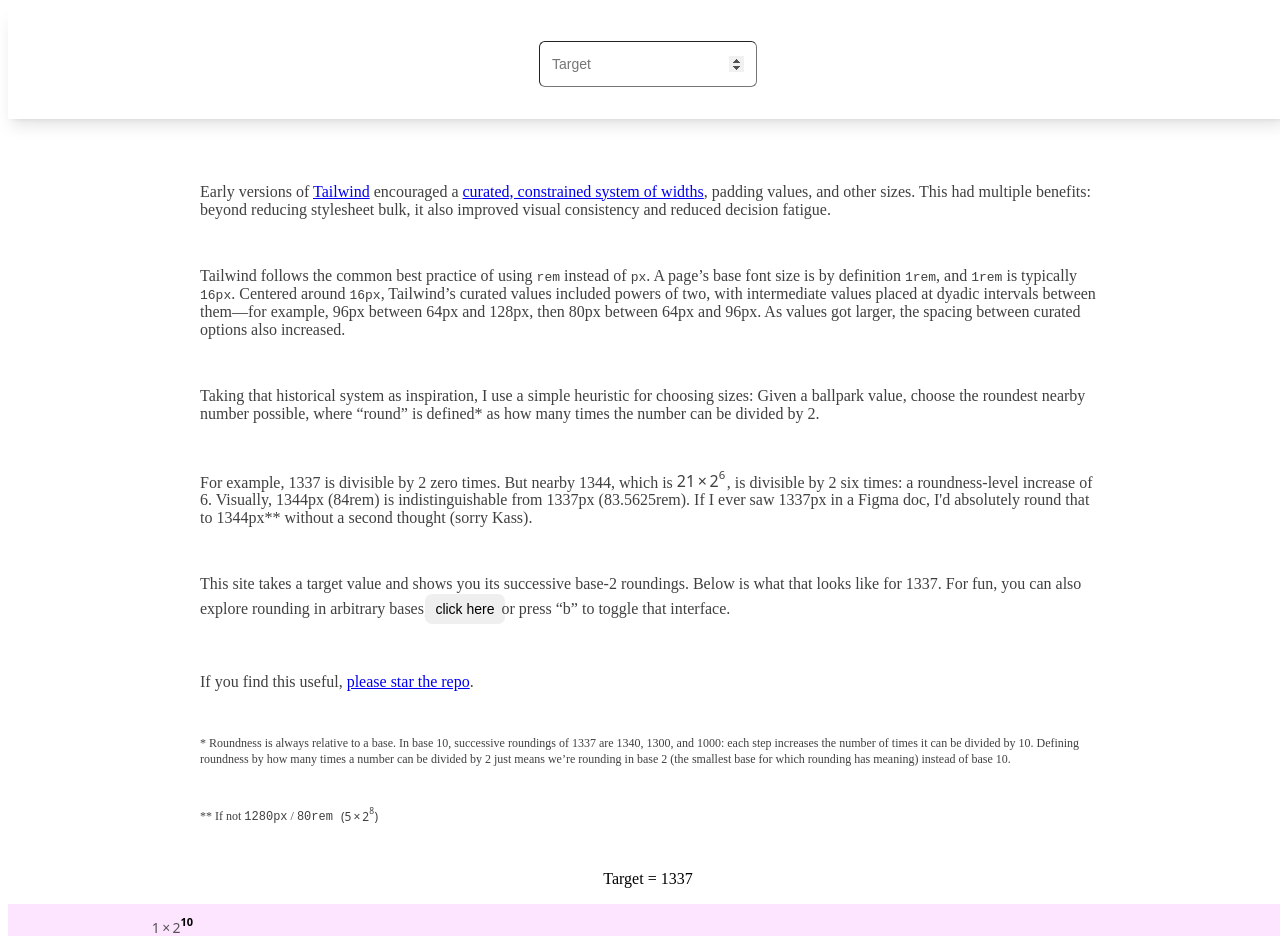
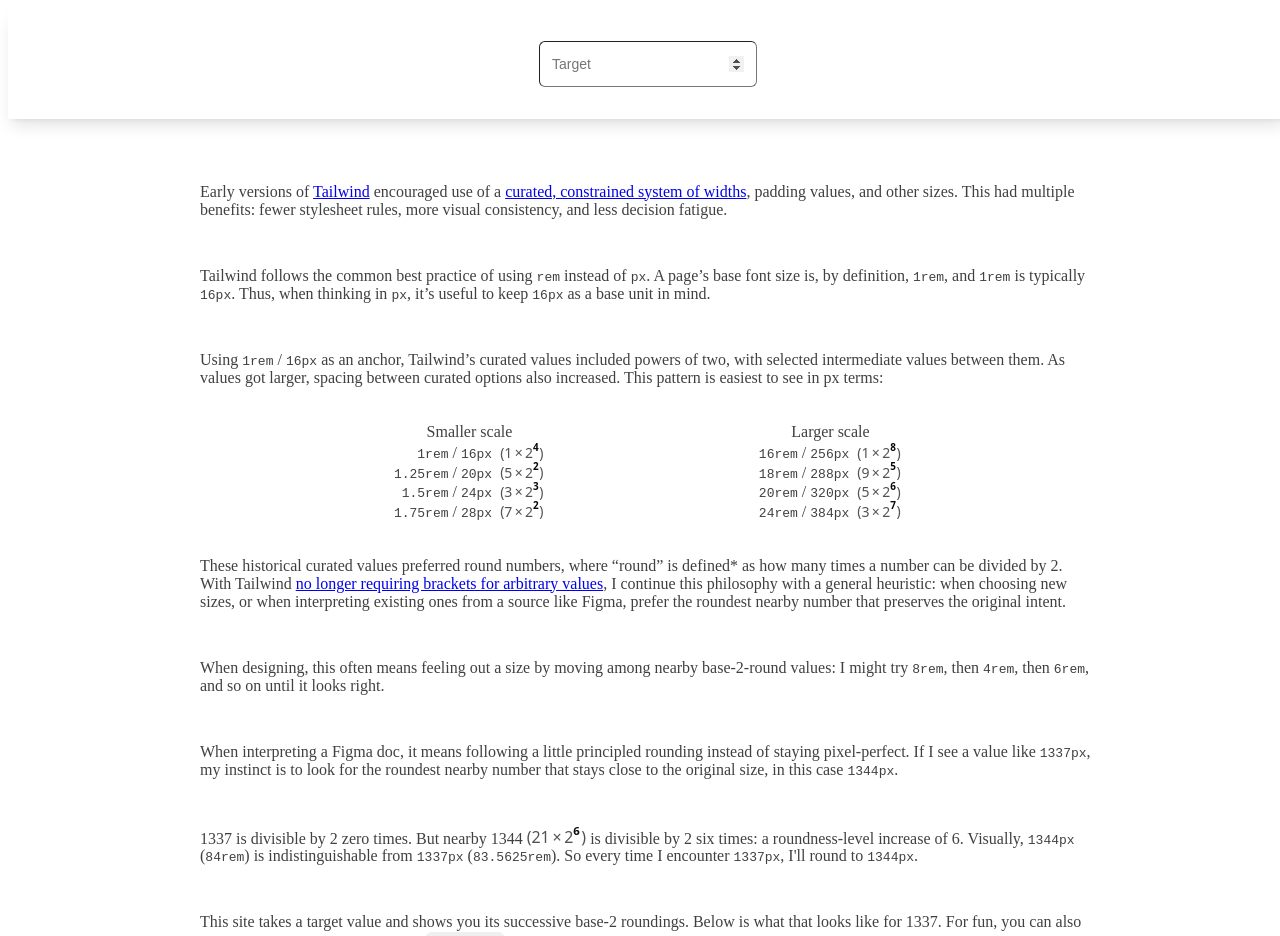
Before and after one commit to jfrancos/objectivelyround, a Svelte app: page / in a window 1280 px wide. Shown: the top 936 px of the page. Built offline with nearby package versions, Linux system fonts and the light colour scheme.

Commit message:
improve story, and de-emphasize numbers better

```diff
--- a/src/App.svelte
+++ b/src/App.svelte
@@ -3,6 +3,8 @@
   import Button from "$lib/components/ui/button/button.svelte";
   import { Input } from "$lib/components/ui/input";
   import { round } from "./lib/utils";
+  import Pow2Form from "./Pow2Form.svelte";
+  import RemPx from "./RemPx.svelte";
 
   let targetInput = $state<number | null>(null);
   let target = $derived<number>(targetInput ?? 1337);
@@ -130,55 +132,122 @@
     >
       <p>
         Early versions of <a
+          rel="noreferrer"
           class="underline"
           target="_blank"
           href="https://tailwindcss.com">Tailwind</a
         >
-        encouraged a
+        encouraged use of a
         <a
+          rel="noreferrer"
           class="underline"
           target="_blank"
           href="https://v3.tailwindcss.com/docs/width"
           >curated, constrained system of widths</a
-        >, padding values, and other sizes. This had multiple benefits: beyond
-        reducing stylesheet bulk, it also improved visual consistency and
-        reduced decision fatigue.
+        >, padding values, and other sizes. This had multiple benefits: fewer
+        stylesheet rules, more visual consistency, and less decision fatigue.
       </p>
 
       <p>
         Tailwind follows the common best practice of using <code>rem</code>
-        instead of
-        <code>px</code>. A page’s base font size is by definition
-        <code>1rem</code>, and <code>1rem</code> is typically
-        <code>16px</code>. Centered around
-        <code>16px</code>, Tailwind’s curated values included powers of two,
-        with intermediate values placed at dyadic intervals between them—for
-        example, 96px between 64px and 128px, then 80px between 64px and 96px.
-        As values got larger, the spacing between curated options also
-        increased.
+        instead of <code>px</code>. A page’s base font size is, by definition,
+        <code>1rem</code>, and <code>1rem</code> is typically <code>16px</code>.
+        Thus, when thinking in <code>px</code>, it’s useful to keep
+        <code>16px</code> as a base unit in mind.
       </p>
 
       <p>
-        Taking that historical system as inspiration, I use a simple heuristic
-        for choosing sizes: Given a ballpark value, choose the roundest nearby
-        number possible, where “round” is defined* as how many times the number
-        can be divided by 2.
+        Using <RemPx px={16} /> as an anchor, Tailwind’s curated values included
+        powers of two, with selected intermediate values between them. As values
+        got larger, spacing between curated options also increased. This pattern
+        is easiest to see in px terms:
+      </p>
+
+      <div class="flex justify-evenly flex-wrap gap-6 p-1">
+        <div class="flex flex-col w-fit gap-0.5">
+          <div class="font-medium text-center">Smaller scale</div>
+          <div
+            class="grid grid-cols-[auto_auto] gap-x-2 items-baseline text-right"
+          >
+            <RemPx px={16} />
+            <Pow2Form coef={1} exp={4} parens class="text-sm" />
+            <RemPx px={20} />
+            <Pow2Form coef={5} exp={2} parens class="text-sm" />
+            <RemPx px={24} />
+            <Pow2Form coef={3} exp={3} parens class="text-sm" />
+            <RemPx px={28} />
+            <Pow2Form coef={7} exp={2} parens class="text-sm" />
+          </div>
+        </div>
+
+        <div class="flex flex-col w-fit gap-0.5">
+          <div class="font-medium text-center">Larger scale</div>
+          <div
+            class="grid grid-cols-[auto_auto] gap-x-2 items-baseline text-right"
+          >
+            <RemPx px={256} />
+            <Pow2Form coef={1} exp={8} parens class="text-sm" />
+            <RemPx px={288} />
+            <Pow2Form coef={9} exp={5} parens class="text-sm" />
+            <RemPx px={320} />
+            <Pow2Form coef={5} exp={6} parens class="text-sm" />
+            <RemPx px={384} />
+            <Pow2Form coef={3} exp={7} parens class="text-sm" />
+          </div>
+        </div>
+      </div>
+      <!-- <p>
+        These historical curated values preferred round numbers, where “round”
+        is defined* as how many times a number can be divided by 2. With
+        Tailwind <a
+          rel="noreferrer"
+          class="underline"
+          target="_blank"
+          href="https://x.com/adamwathan/status/1847360035548012856"
+          >no longer requiring brackets for arbitrary values</a
+        >, I continue to use this philosophy, both: when choosing sizes during
+        design, and when interpreting existing values from a source like Figma.
+      </p> -->
+
+      <p>
+        These historical curated values preferred round numbers, where “round”
+        is defined* as how many times a number can be divided by 2. With
+        Tailwind <a
+          rel="noreferrer"
+          class="underline"
+          target="_blank"
+          href="https://x.com/adamwathan/status/1847360035548012856"
+          >no longer requiring brackets for arbitrary values</a
+        >, I continue this philosophy with a general heuristic: when choosing
+        new sizes, or when interpreting existing ones from a source like Figma,
+        prefer the roundest nearby number that preserves the original intent.
       </p>
 
       <p>
-        For example, 1337 is divisible by 2 zero times. But nearby 1344, which
-        is
-        <math class="font-sans -mr-0.375">
-          <mn>21</mn>
-          <mo>×</mo>
-          <msup>
-            <mn>2</mn>
-            <mn>6</mn>
-          </msup>
-        </math>, is divisible by 2 six times: a roundness-level increase of 6.
-        Visually, 1344px (84rem) is indistinguishable from 1337px (83.5625rem).
-        If I ever saw 1337px in a Figma doc, I'd absolutely round that to
-        1344px** without a second thought (sorry Kass).
+        When designing, this often means feeling out a size by moving among
+        nearby base-2-round values: I might try <code>8rem</code>, then
+        <code>4rem</code>, then <code>6rem</code>, and so on until it looks
+        right.
+      </p>
+
+      <p>
+        When interpreting a Figma doc, it means following a little principled
+        rounding instead of staying pixel-perfect. If I see a value like
+        <code>1337px</code>, my instinct is to look for the roundest nearby
+        number that stays close to the original size, in this case
+        <code>1344px</code>.
+      </p>
+
+      <p>
+        1337 is divisible by 2 zero times. But nearby 1344 <Pow2Form
+          coef={21}
+          exp={6}
+          parens
+          class="-mr-0.375"
+        /> is divisible by 2 six times: a roundness-level increase of 6. Visually,
+        <code>1344px</code> (<code>84rem</code>) is indistinguishable from
+        <code>1337px</code> (<code>83.5625rem</code>). So every time I encounter
+        <code>1337px</code>, I'll round to <code>1344px</code>.
       </p>
 
       <p>
@@ -209,20 +278,6 @@
         times a number can be divided by 2 just means we’re rounding in base 2
         (the smallest base for which rounding has meaning) instead of base 10.
       </p>
-
-      <p class="text-xs">
-        ** If not <code>1280px</code> / <code>80rem</code><math
-          class="font-sans ml-2"
-        >
-          <mo>(</mo>
-          <mn>5</mn>
-          <mo>×</mo>
-          <msup>
-            <mn>2</mn>
-            <mn>8</mn>
-          </msup><mo class="relative right-0.375">)</mo>
-        </math>
-      </p>
     </div>
     <div class="flex justify-center py-4 font-medium">Target = 1337</div>
   {/if}
@@ -250,7 +305,7 @@
         <div
           class={[
             "text-xl font-mono",
-            primary ? "color-neutral-800" : "color-neutral-600",
+            primary ? "color-black" : "color-neutral-600",
           ]}
         >
           {formatNumber(num)}
--- /dev/null
+++ b/src/Pow2Form.svelte
@@ -0,0 +1,28 @@
+<script lang="ts">
+    const {
+        exp,
+        coef,
+        parens = false,
+        class: className = "",
+    } = $props<{
+        exp: number;
+        coef: number;
+        parens?: boolean;
+        class?: string;
+    }>();
+</script>
+
+<math class={["font-sans color-neutral-600", className]}>
+    {#if parens}
+        <mo>(</mo>
+    {/if}
+    <mn>{coef}</mn>
+    <mo>×</mo>
+    <msup>
+        <mn>2</mn>
+        <mn class="font-semibold color-neutral-950">{exp}</mn>
+    </msup>
+    {#if parens}
+        <mo class="relative right-0.375">)</mo>
+    {/if}
+</math>
--- /dev/null
+++ b/src/RemPx.svelte
@@ -0,0 +1,5 @@
+<script lang="ts">
+    const { px } = $props();
+</script>
+
+<span><code>{px / 16}rem</code> / <code>{px}px</code></span>
--- a/src/lib/utils.ts
+++ b/src/lib/utils.ts
@@ -27,24 +27,42 @@ export const round = (target: number, base: number) => {
 		throw new Error("Rounding has no meaning for base < 2");
 	}
 
-	const items = [];
+	const groups = [];
 	let exp: number;
 	for (exp = exponent(target, base); base ** exp < target * base; exp++) {
 		const factor = base ** exp;
 		const upItem = Math.ceil(target / factor) * factor;
 		const downItem = Math.floor(target / factor) * factor;
-		items.push(
-			...(upItem === downItem ? [upItem] : [upItem, downItem])
+		groups.push(
+			(upItem === downItem ? [upItem] : [upItem, downItem])
 				.filter((num) => num > 0 && exponent(num / factor, base) === 0)
-				.map((num) => ({ num, exp, coef: num / factor, delta: num - target }))
+				.map((num) => ({
+					num,
+					exp,
+					coef: num / factor,
+					delta: num - target,
+					primary: false,
+				}))
 				.toSorted(
 					(a, b) => Math.abs(a.delta) - Math.abs(b.delta) || b.num - a.num,
-				)
-				.map((item, i) => ({ ...item, primary: i === 0 })),
+				),
 		);
 	}
 
-	return items
+	let delta = Infinity;
+	for (const group of groups.toReversed()) {
+		if (Math.abs(group[0].delta) < delta) {
+			group[0].primary = true;
+			delta = Math.abs(group[0].delta);
+		}
+	}
+
+	return groups
+		.flat()
 		.map((item) => ({ ...item, rank: exp - item.exp - 1 }))
 		.toSorted((a, b) => a.num - b.num);
 };
+
+// other domains?
+// linkedin?
+// awesome sites?
--- a/vite.config.ts
+++ b/vite.config.ts
@@ -13,6 +13,18 @@ export default defineConfig({
 		unoCSS({
 			presets: [presetWind4, presetAnimations, presetShadcn, presetIcons],
 			transformers: [transformerVariantGroup()],
+			preflights: [
+				{
+					getCSS: () => `
+        code {
+          font-size: 0.9375em;
+          background: #eee;
+          padding-inline: 0.25rem;
+          border-radius: 0.25rem;
+        }
+      `,
+				},
+			],
 		}),
 	],
 	resolve: {
```
